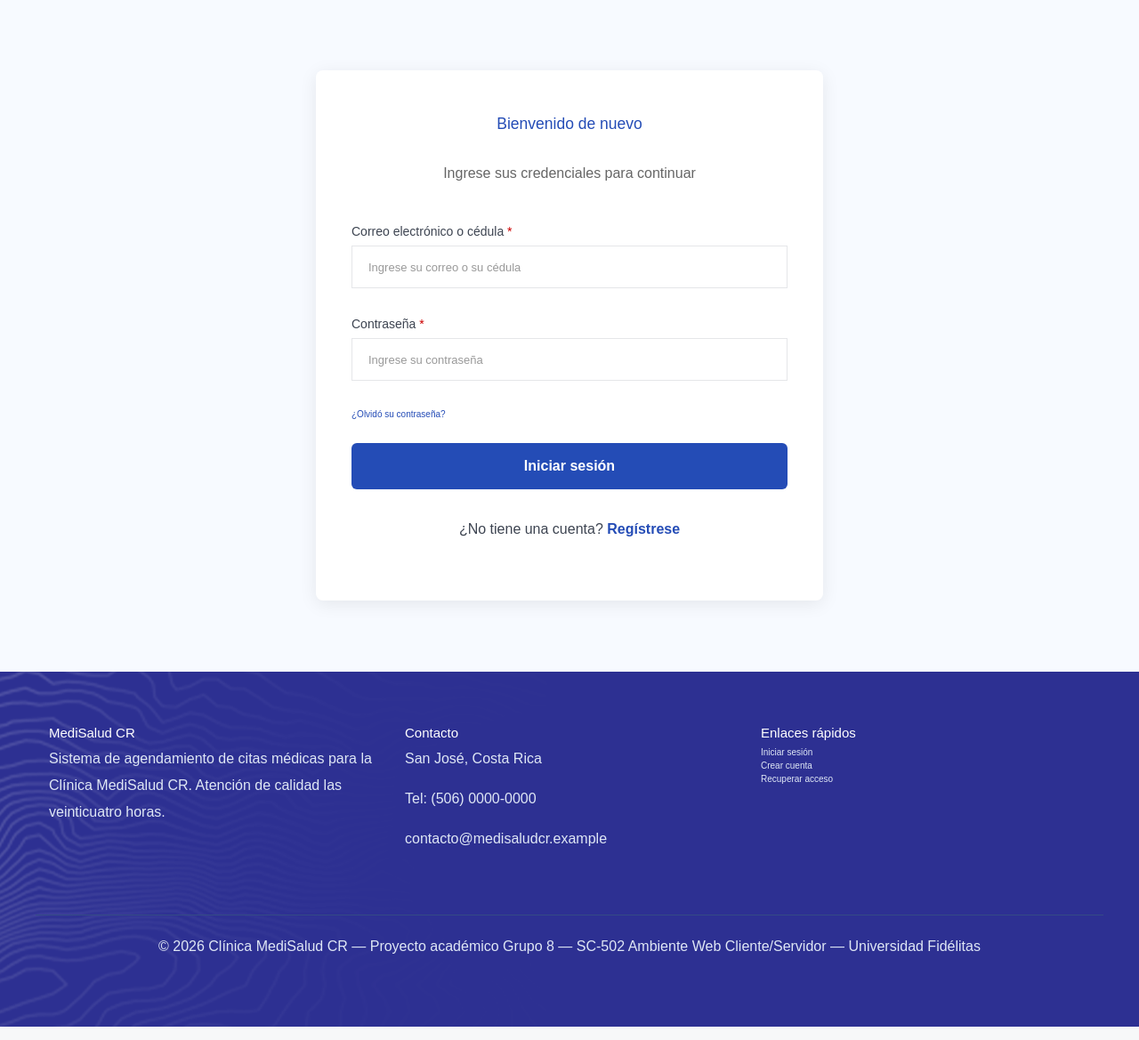
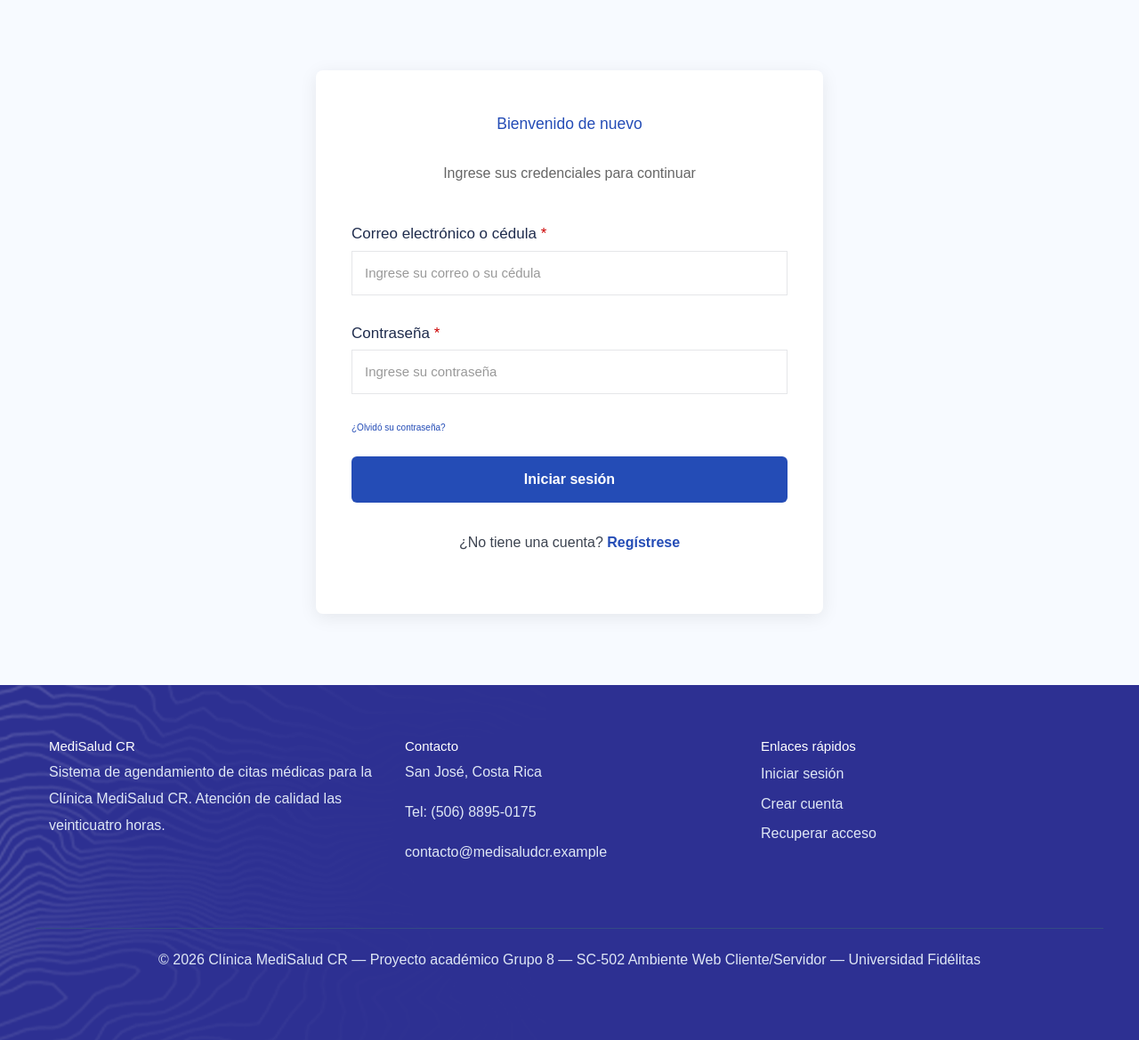
Before and after one commit to catyv1010/MediSalud-CR, a PHP site: page /MediSalud-CR/View/vInicio/IniciarSesion.php in a window 1280 px wide. Shown: the part 480-1649 px from the top of the page at 89% size. Run offline with PHP 8.4, Linux system fonts and the light colour scheme; some libraries are stand-ins or nearby versions; some web fonts are replaced.

Commit message:
Ajustes de footer, formularios y configuración segura del correo

```diff
--- a/View/LayoutExterno.php
+++ b/View/LayoutExterno.php
@@ -98,17 +98,17 @@ function PintarFooter()
                     <div class="footer-tittle mb-50">
                         <h4 style="color:white;">Contacto</h4>
                         <p>San José, Costa Rica</p>
-                        <p>Tel: (506) 0000-0000</p>
+                        <p>Tel: (506) 8895-0175</p>
                         <p>contacto@medisaludcr.example</p>
                     </div>
                 </div>
                 <div class="col-xl-4 col-lg-4 col-md-6">
                     <div class="footer-tittle mb-50">
                         <h4 style="color:white;">Enlaces rápidos</h4>
-                        <ul style="list-style:none; padding:0;">
-                            <li><a href="IniciarSesion.php" style="color:#dfe7f5;">Iniciar sesión</a></li>
-                            <li><a href="RegistrarUsuarios.php" style="color:#dfe7f5;">Crear cuenta</a></li>
-                            <li><a href="RecuperarAcceso.php" style="color:#dfe7f5;">Recuperar acceso</a></li>
+                        <ul class="enlaces-footer" style="list-style:none; padding:0;">
+                            <li><a href="IniciarSesion.php">Iniciar sesión</a></li>
+                            <li><a href="RegistrarUsuarios.php">Crear cuenta</a></li>
+                            <li><a href="RecuperarAcceso.php">Recuperar acceso</a></li>
                         </ul>
                     </div>
                 </div>
--- a/assets/css/medisalud.css
+++ b/assets/css/medisalud.css
@@ -35,6 +35,36 @@ main a {
 
 .bradcam-area p {
     color: #dfe7f5;
+}
+
+/* enlaces rapidos del footer al mismo tamano que el resto del texto */
+.enlaces-footer li a {
+    color: #dfe7f5;
+    font-size: 16px;
+    line-height: 2.1;
+}
+
+.enlaces-footer li a:hover {
+    color: #ffffff;
+    text-decoration: underline;
+}
+
+/* letras mas grandes en los formularios (registro, login, recuperar) */
+.form-contact label {
+    font-size: 17px;
+    color: #1f2c4d;
+    margin-bottom: 6px;
+}
+
+.form-contact .form-control {
+    font-size: 16px;
+    color: #3d4451;
+    height: auto;
+    padding: 12px 14px;
+}
+
+.form-contact .form-control::placeholder {
+    font-size: 15px;
 }
 
 /* el footer es oscuro: ahi el texto va claro */
```
Also changed, not shown: Controller/ConfigCorreo.php (+10 -7 lines), 1 other file.
